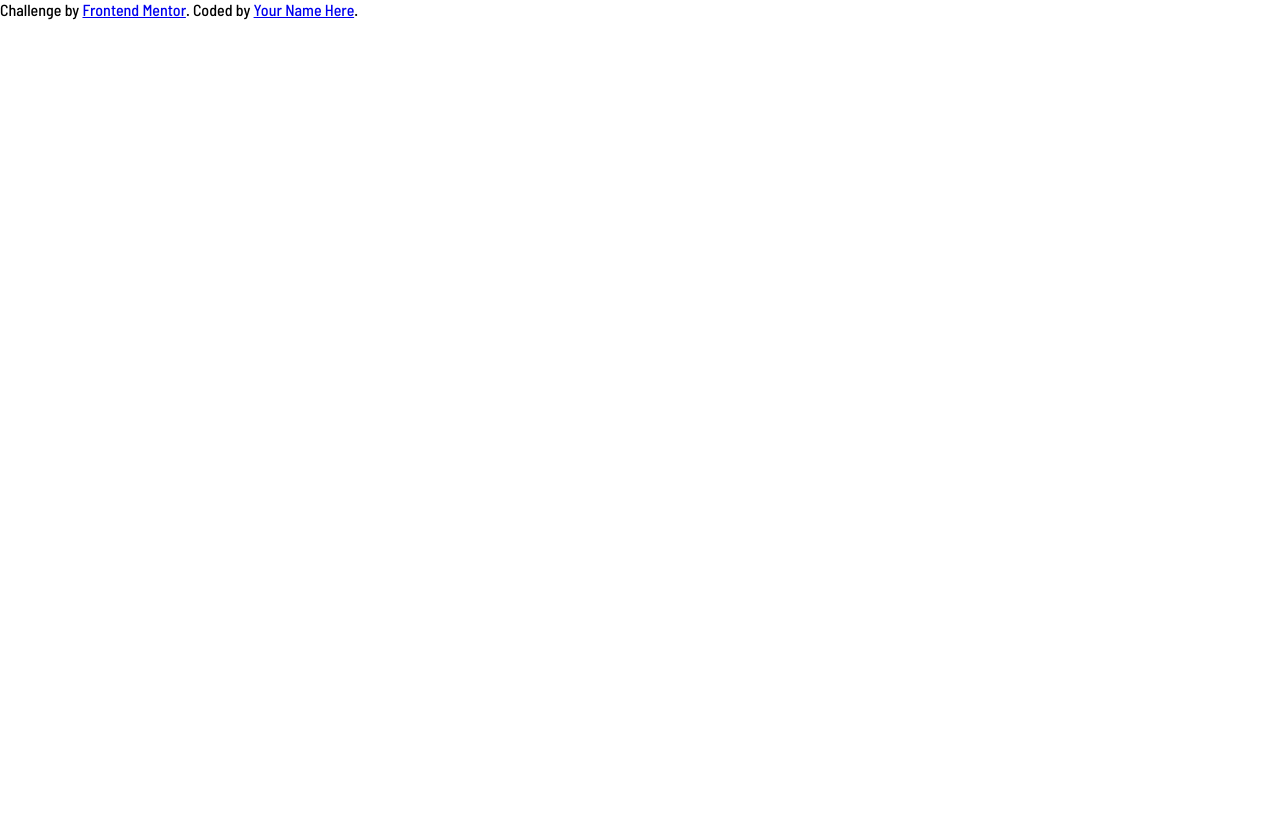
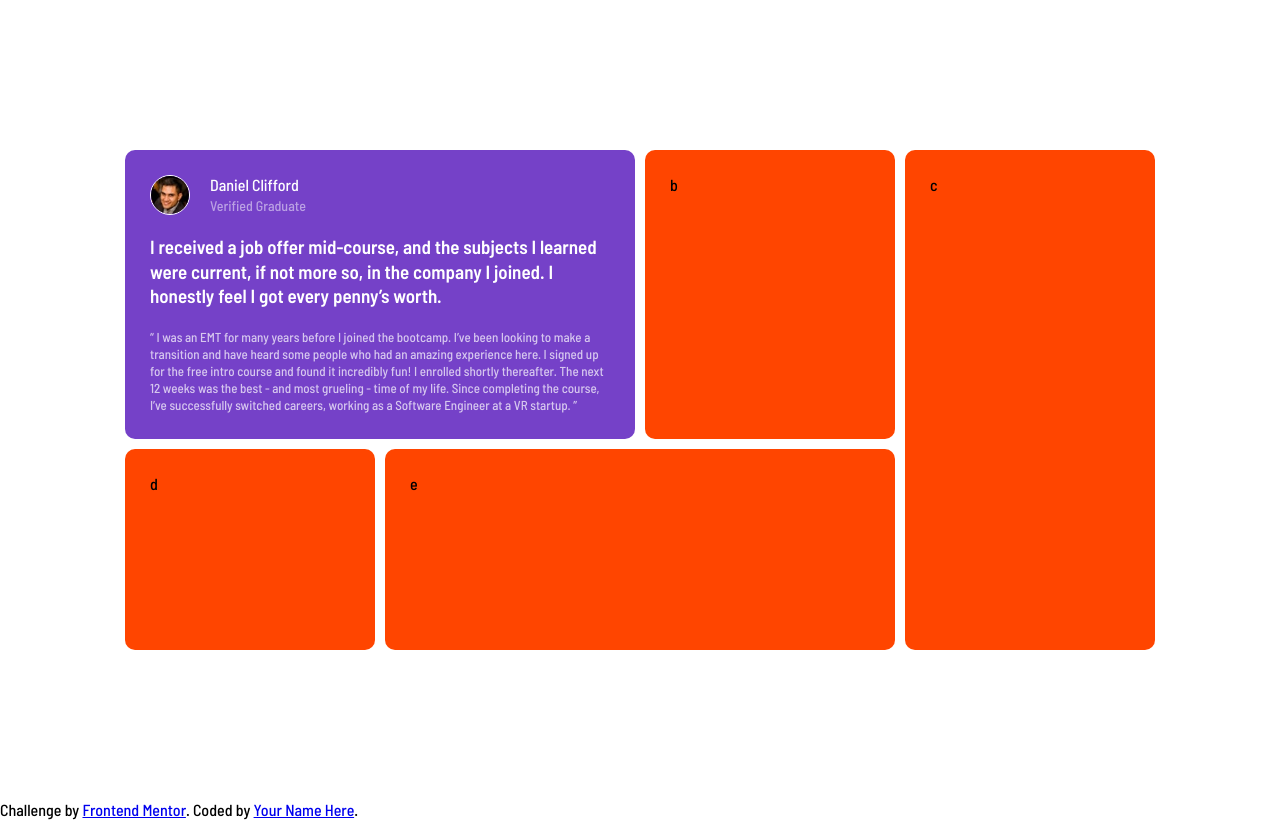
Before and after one commit to souravone/testimonial-grid.io, a website: page index.html in a window 1280 px wide. Before the commit the page ends 800 px from the top, so only its background shows below. Drawn offline with Linux system fonts and the light colour scheme.

Commit message:
implemented one testimony

```diff
--- a/SASS/_base.scss
+++ b/SASS/_base.scss
@@ -34,6 +34,7 @@ $bp-small: 23.44em; // 375px
 }
 
 body {
+  width: 100%;
   font-family: "Barlow Semi Condensed", sans-serif;
   font-weight: 500;
   line-height: 1.3;
--- /dev/null
+++ b/SASS/_testimonial.scss
@@ -0,0 +1,85 @@
+.container {
+  height: 100vh;
+  display: grid;
+}
+
+.testimonials {
+  height: cR(500px);
+  display: grid;
+  grid-template-columns: repeat(4, minmax(min-content, cR(250px)));
+  grid-template-rows: repeat(2, 1fr);
+  gap: cR(10px);
+  justify-content: center;
+  align-self: center;
+}
+
+.testimonial {
+  background-color: orangered;
+  padding: cR(25px);
+  display: grid;
+  border-radius: cR(10px);
+
+  &__1 {
+    background-color: var(--moderate-violet);
+    color: #fff;
+    grid-row: 1 / span 1;
+    grid-column: 1 / span 2;
+  }
+  &__2 {
+    grid-row: 1 / span 1;
+    grid-column: 3 / span 1;
+  }
+  &__3 {
+    grid-row: 1 / span 2;
+    grid-column: 4 / span 1;
+  }
+  &__4 {
+    grid-row: 2 / span 1;
+    grid-column: 1 / span 1;
+  }
+  &__5 {
+    grid-row: 2 / span 1;
+    grid-column: 2 / span 2;
+  }
+}
+
+.identity {
+  display: grid;
+  grid-template-columns: cR(40px) 1fr;
+  column-gap: cR(20px);
+  margin-bottom: cR(20px);
+
+  &__img {
+    width: 100%;
+    height: 100%;
+    display: block;
+    border: 1.5px solid #fff;
+    border-radius: 50%;
+  }
+
+  &__details {
+    display: flex;
+    flex-direction: column;
+    justify-content: space-between;
+  }
+  &__name {
+    font-size: cR(16px);
+    font-weight: 500;
+  }
+  &__verified {
+    font-size: cR(14px);
+    opacity: 50%;
+  }
+}
+
+.heading {
+  &__main {
+    font-size: cR(19px);
+    margin-bottom: cR(20px);
+    font-weight: 600;
+  }
+  &__sub {
+    font-size: cR(13px);
+    opacity: 70%;
+  }
+}
--- a/SASS/main.scss
+++ b/SASS/main.scss
@@ -1 +1,2 @@
 @import "./base";
+@import "./testimonial";
--- a/index.html
+++ b/index.html
@@ -23,6 +23,42 @@
     <title>Frontend Mentor | [Challenge Name Here]</title>
   </head>
   <body>
+    <div class="container">
+      <main class="testimonials">
+        <div class="testimonial testimonial__1">
+          <div class="identity">
+            <img
+              src="./images/image-daniel.jpg"
+              alt="Photo of Daniel"
+              class="identity__img"
+            />
+            <div class="identity__details">
+              <h4 class="identity__name">Daniel Clifford</h4>
+              <p class="identity__verified">Verified Graduate</p>
+            </div>
+          </div>
+
+          <h3 class="heading__main">
+            I received a job offer mid-course, and the subjects I learned were
+            current, if not more so, in the company I joined. I honestly feel I
+            got every penny’s worth.
+          </h3>
+          <p class="heading__sub">
+            “ I was an EMT for many years before I joined the bootcamp. I’ve
+            been looking to make a transition and have heard some people who had
+            an amazing experience here. I signed up for the free intro course
+            and found it incredibly fun! I enrolled shortly thereafter. The next
+            12 weeks was the best - and most grueling - time of my life. Since
+            completing the course, I’ve successfully switched careers, working
+            as a Software Engineer at a VR startup. ”
+          </p>
+        </div>
+        <div class="testimonial testimonial__2">b</div>
+        <div class="testimonial testimonial__3">c</div>
+        <div class="testimonial testimonial__4">d</div>
+        <div class="testimonial testimonial__5">e</div>
+      </main>
+    </div>
     <footer class="attribution">
       Challenge by
       <a href="https://www.frontendmentor.io?ref=challenge" target="_blank"
```
Also changed, not shown: CSS/style.css, 1 other file.
